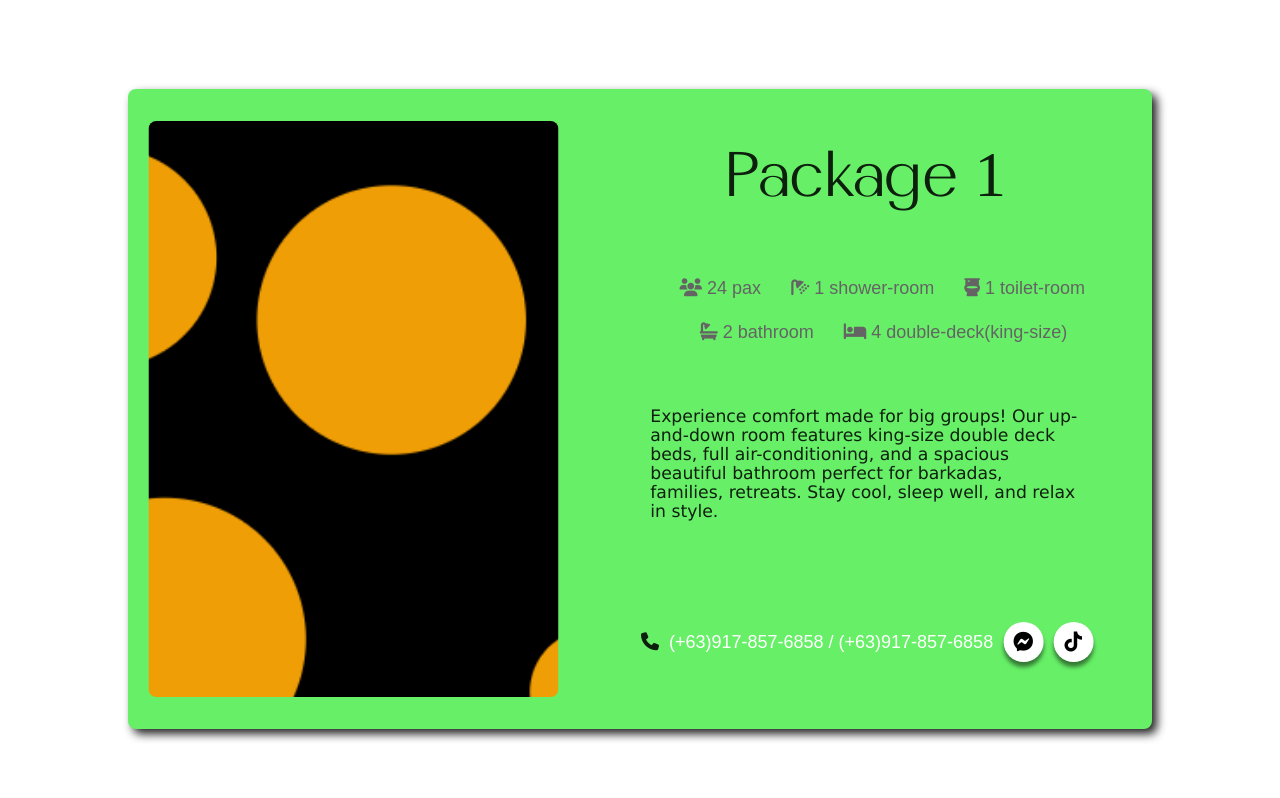
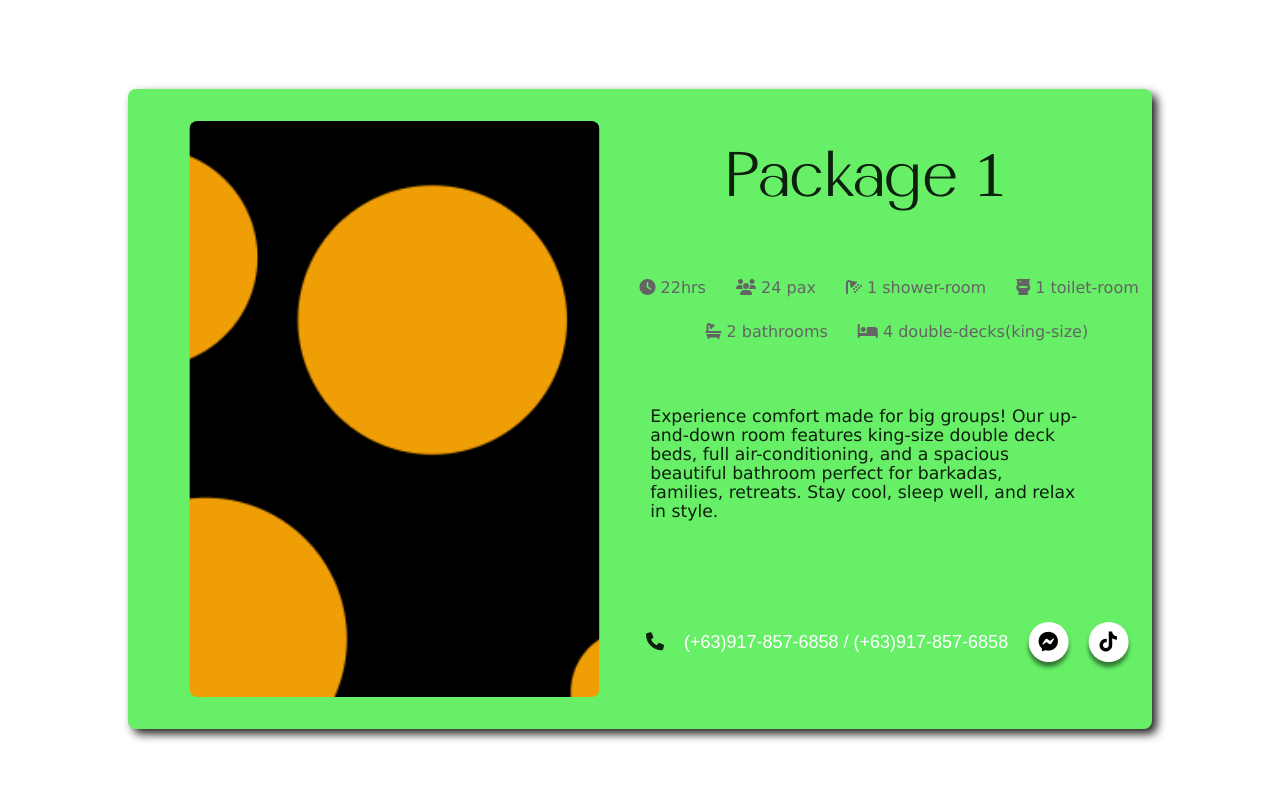
Before and after one commit to ceronGithub/resort, a PHP site: page /accomodation.html in a window 1280 px wide. Shown: the part 799-1597 px from the top of the page. Run offline with PHP 8.4, Linux system fonts and the light colour scheme.

Commit message:
card-changes

```diff
--- a/accomodation.html
+++ b/accomodation.html
@@ -70,17 +70,18 @@
             <div class="card-body">
                 <div class="first-row">
                     <ul>
-                        <li><i class="fa-solid fa-users"></i> 24 pax</li>
-                        <li><i class="fa-solid fa-shower"></i> 1 shower-room</li>
-                        <li><i class="fa-solid fa-toilet"></i> 1 toilet-room</li>
+                        <li class="lucidaSans-font-justFont"><i class="fa-solid fa-clock"></i> 22hrs</li>
+                        <li class="lucidaSans-font-justFont"><i class="fa-solid fa-users"></i> 24 pax</li>
+                        <li class="lucidaSans-font-justFont"><i class="fa-solid fa-shower"></i> 1 shower-room</li>
+                        <li class="lucidaSans-font-justFont"><i class="fa-solid fa-toilet"></i> 1 toilet-room</li>
                     </ul>
-                    <ul style="top: 8vh; left: 53.5%;">
-                        <li><i class="fa-solid fa-bath"></i> 2 bathroom</li>
-                        <li><i class="fa-solid fa-bed"></i> 4 double-deck(king-size)</li>
+                    <ul style="top: 8vh; left: 61.5%;">
+                        <li class="lucidaSans-font-justFont"><i class="fa-solid fa-bath"></i> 2 bathrooms</li>
+                        <li class="lucidaSans-font-justFont"><i class="fa-solid fa-bed"></i> 4 double-decks(king-size)</li>
                     </ul>
                 </div>
                 <div class="second-row">
-                    <h6 style="font-family: 'Lucida Sans', 'Lucida Sans Regular', 'Lucida Grande', 'Lucida Sans Unicode', Geneva, Verdana, sans-serif;">Experience comfort made for big groups! Our up-and-down room features king-size double deck beds, full air-conditioning, and a spacious beautiful bathroom perfect for barkadas, families, retreats. Stay cool, sleep well, and relax in style.</h6>
+                    <h6 class="lucidaSans-font-justFont">Experience comfort made for big groups! Our up-and-down room features king-size double deck beds, full air-conditioning, and a spacious beautiful bathroom perfect for barkadas, families, retreats. Stay cool, sleep well, and relax in style.</h6>
                 </div>
                 <div class="third-row">
                     <ul>
--- a/css/accomodation/card-manipulation-accommodation.css
+++ b/css/accomodation/card-manipulation-accommodation.css
@@ -55,7 +55,7 @@
     left: 50%;
     padding: 0;
     margin: 0;
-    transform: translate(-35%,-50%);
+    transform: translate(-42%,-50%);
     width: 100%;
     display: flex;
 }
@@ -64,7 +64,7 @@
     list-style: none;
     margin: 0 15px;
     color: rgb(100, 100, 100);
-    font-size: 18px;
+    font-size: 16px;
 }
 
 .card .card-body .second-row h6{
@@ -92,7 +92,7 @@
 
 .card .card-body .third-row ul li{
     list-style: none;
-    margin: 0 5px;
+    margin: 0 10px;
     line-height: 40px;
     font-size: 18px;
 }
--- a/css/font-manipulation.css
+++ b/css/font-manipulation.css
@@ -18,6 +18,9 @@
     src: url(../fonts/CormorantGaramond.ttf);
 }
 
+.lucidaSans-font-justFont{
+    font-family: 'Lucida Sans', 'Lucida Sans Regular', 'Lucida Grande', 'Lucida Sans Unicode', Geneva, Verdana, sans-serif;
+}
 
 .helloParisRegular-font-justFont{
     font-family: helloParisRegular;
--- a/css/img-manipulation.css
+++ b/css/img-manipulation.css
@@ -24,7 +24,7 @@
     left: 50%;
     top: 50%;
 
-    transform: translate(-120%, -50%);
+    transform: translate(-110%, -50%);
 
     height: 90%;
     width: 40%;
```
